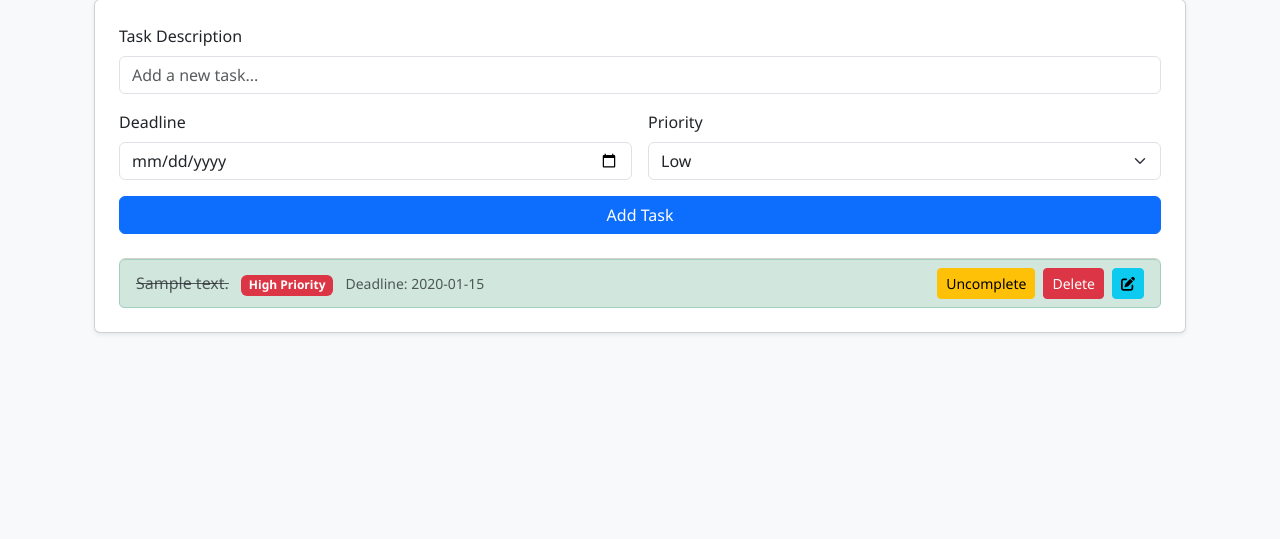
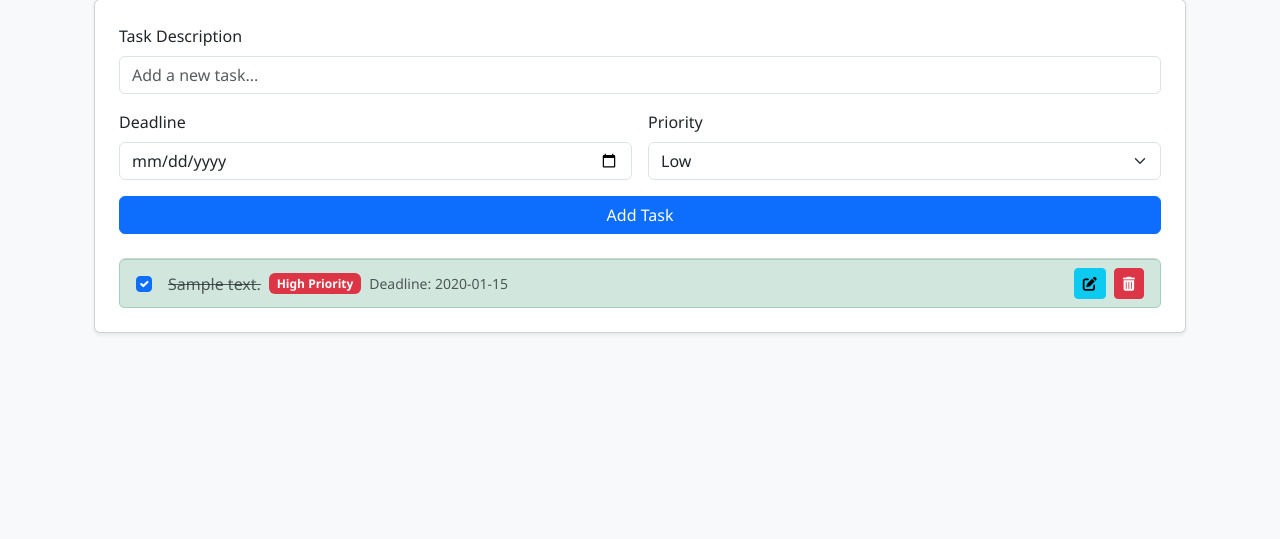
Before and after one commit to DamiJJJ/OmniTool, a Flask app: page /todo in a window 1280 px wide. Shown: the part 153-692 px from the top of the page. Run offline with Flask 3, Linux system fonts and the light colour scheme; a user stored in the database is signed in; tables that the repository leaves empty hold one stand-in row (values such as "Sample post"); parts of the project's set-up code (start-up, migrations or seed data) failed here and were passed over.

Commit message:
Todo list module: change complete button to checkbox change Delete button to trash can icon

```diff
--- a/templates/todo.html
+++ b/templates/todo.html
@@ -32,9 +32,15 @@
     {% if todos %}
     <ul class="list-group">
       {% for task in todos %}
-      <li class="list-group-item d-flex justify-content-between align-items-center {% if task.completed %}list-group-item-success{% endif %}">
-        <div>
-          <span class="{% if task.completed %}text-decoration-line-through text-muted{% endif %}">{{ task.description }}</span>
+      <li
+        class="list-group-item d-flex justify-content-between align-items-center {% if task.completed %}list-group-item-success{% endif %}"
+        data-task-id="{{ task.id }}"
+      >
+        <div class="d-flex align-items-center">
+          <form class="complete-form me-3">
+            <input class="form-check-input" type="checkbox" name="completed_task" {% if task.completed %} checked {% endif %} />
+          </form>
+          <span class="task-description {% if task.completed %}text-decoration-line-through text-muted{% endif %}">{{ task.description }}</span>
           {% if task.priority %} {% if task.priority == 1 %}
           <span class="badge bg-danger ms-2">High Priority</span>
           {% elif task.priority == 2 %}
@@ -46,12 +52,11 @@
           {% endif %}
         </div>
         <div class="d-flex gap-2">
-          <a href="{{ url_for('todo.complete_todo', task_id=task.id) }}" class="btn btn-sm {% if task.completed %}btn-warning{% else %}btn-success{% endif %}">
-            {% if task.completed %}Uncomplete{% else %}Complete{% endif %}
-          </a>
-          <a href="{{ url_for('todo.delete_todo', task_id=task.id) }}" class="btn btn-sm btn-danger">Delete</a>
           <a href="{{ url_for('todo.edit_todo', task_id=task.id) }}" class="btn btn-sm btn-info" title="Edit Task">
             <i class="fas fa-edit"></i>
+          </a>
+          <a href="{{ url_for('todo.delete_todo', task_id=task.id) }}" class="btn btn-sm btn-danger" title="Delete Task">
+            <i class="fas fa-trash-alt"></i>
           </a>
         </div>
       </li>
@@ -62,4 +67,34 @@
     {% endif %}
   </div>
 </div>
+<script>
+  document.addEventListener("DOMContentLoaded", () => {
+    const completeForms = document.querySelectorAll(".complete-form");
+    completeForms.forEach((form) => {
+      const checkbox = form.querySelector(".form-check-input");
+      checkbox.addEventListener("change", (e) => {
+        const listItem = form.closest(".list-group-item");
+        const taskId = listItem.dataset.taskId;
+        const isChecked = e.target.checked;
+        const taskDescription = listItem.querySelector(".task-description");
+
+        checkbox.disabled = true;
+
+        fetch(`/todo/complete/${taskId}`)
+          .then((response) => {
+            listItem.classList.toggle("list-group-item-success", isChecked);
+            taskDescription.classList.toggle("text-decoration-line-through", isChecked);
+            taskDescription.classList.toggle("text-muted", isChecked);
+          })
+          .catch((error) => {
+            console.error("Error completing task:", error);
+            checkbox.checked = !isChecked;
+          })
+          .finally(() => {
+            checkbox.disabled = false;
+          });
+      });
+    });
+  });
+</script>
 {% endblock %}
```
